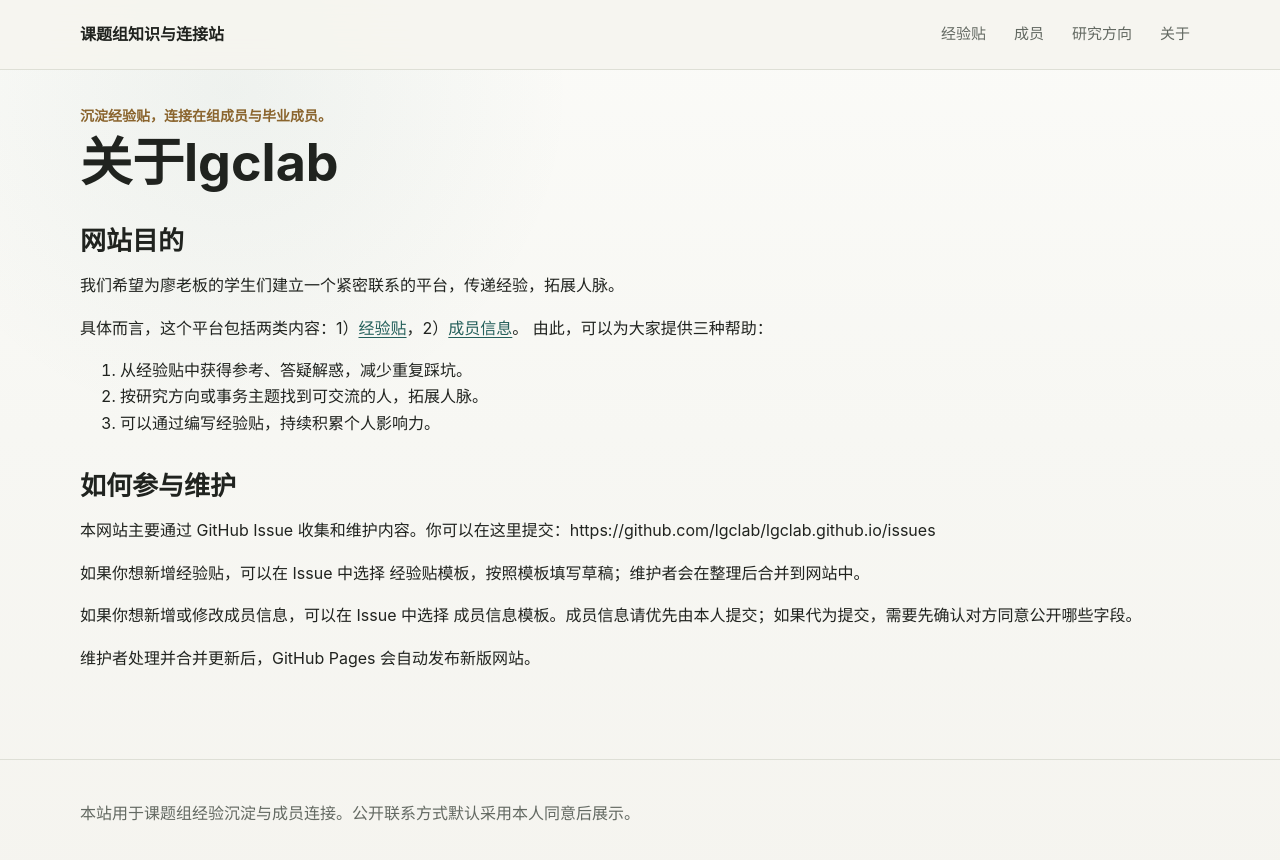
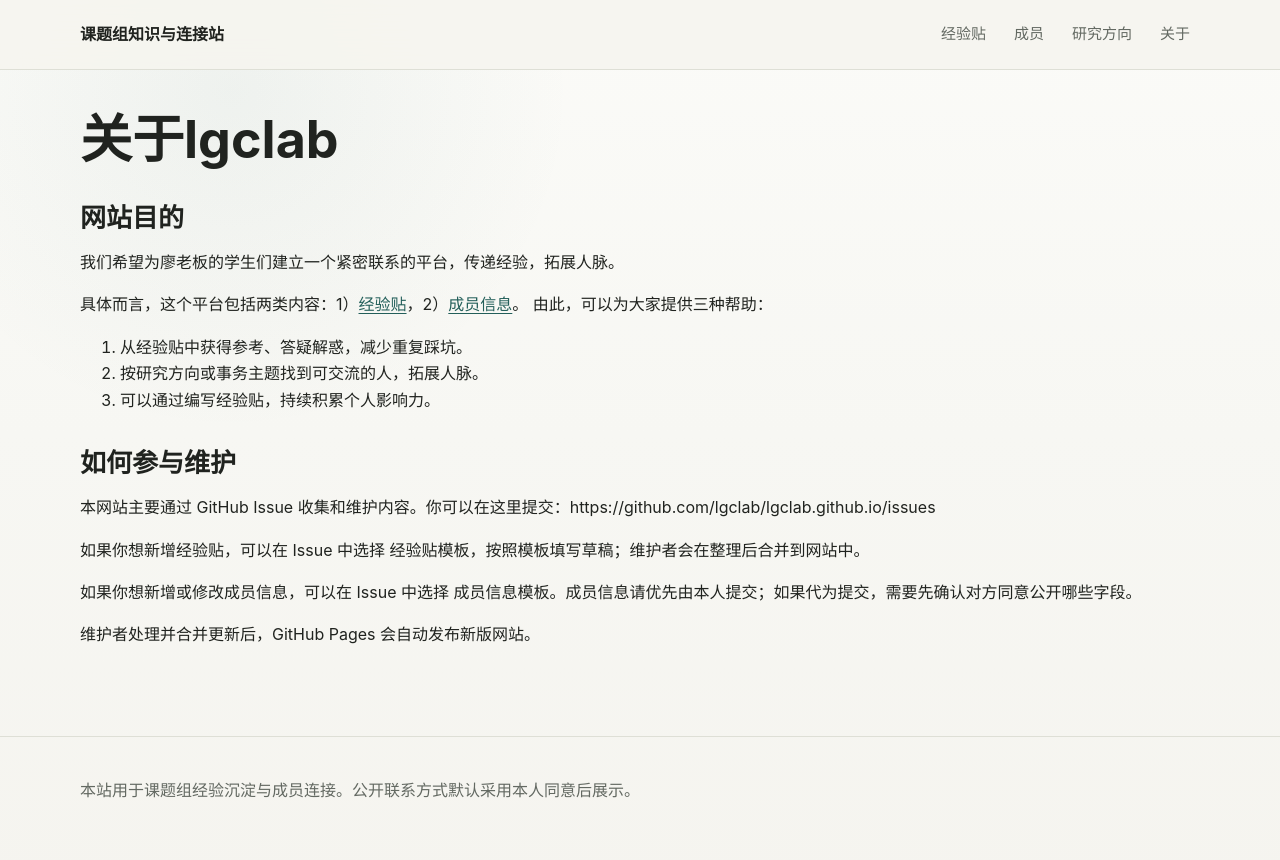
Before and after one commit to lgclab/lgclab.github.io, a Jekyll site: the page built from about.md, in a window 1280 px wide. Shown: the top 860 px of the page. Built offline with Jekyll 4.4.1, drawn with Linux system fonts in a browser that asks for light colours.

Commit message:
update config.yml

```diff
--- a/_config.yml
+++ b/_config.yml
@@ -1,5 +1,4 @@
 title: "课题组知识与连接站"
-description: "沉淀经验贴，连接在组成员与毕业成员。"
 lang: zh-CN
 timezone: Asia/Shanghai
 url: "https://lgclab.github.io"
```
